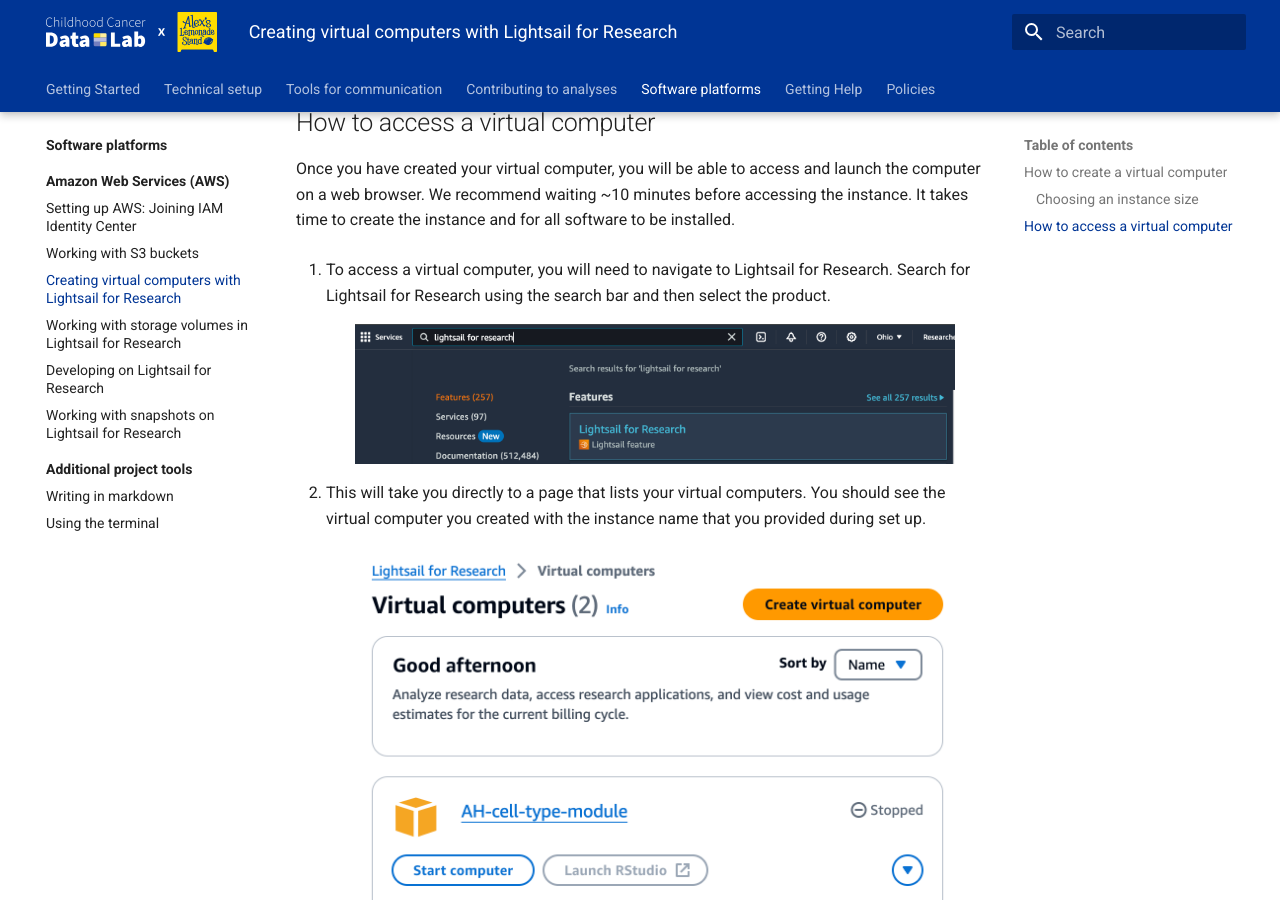
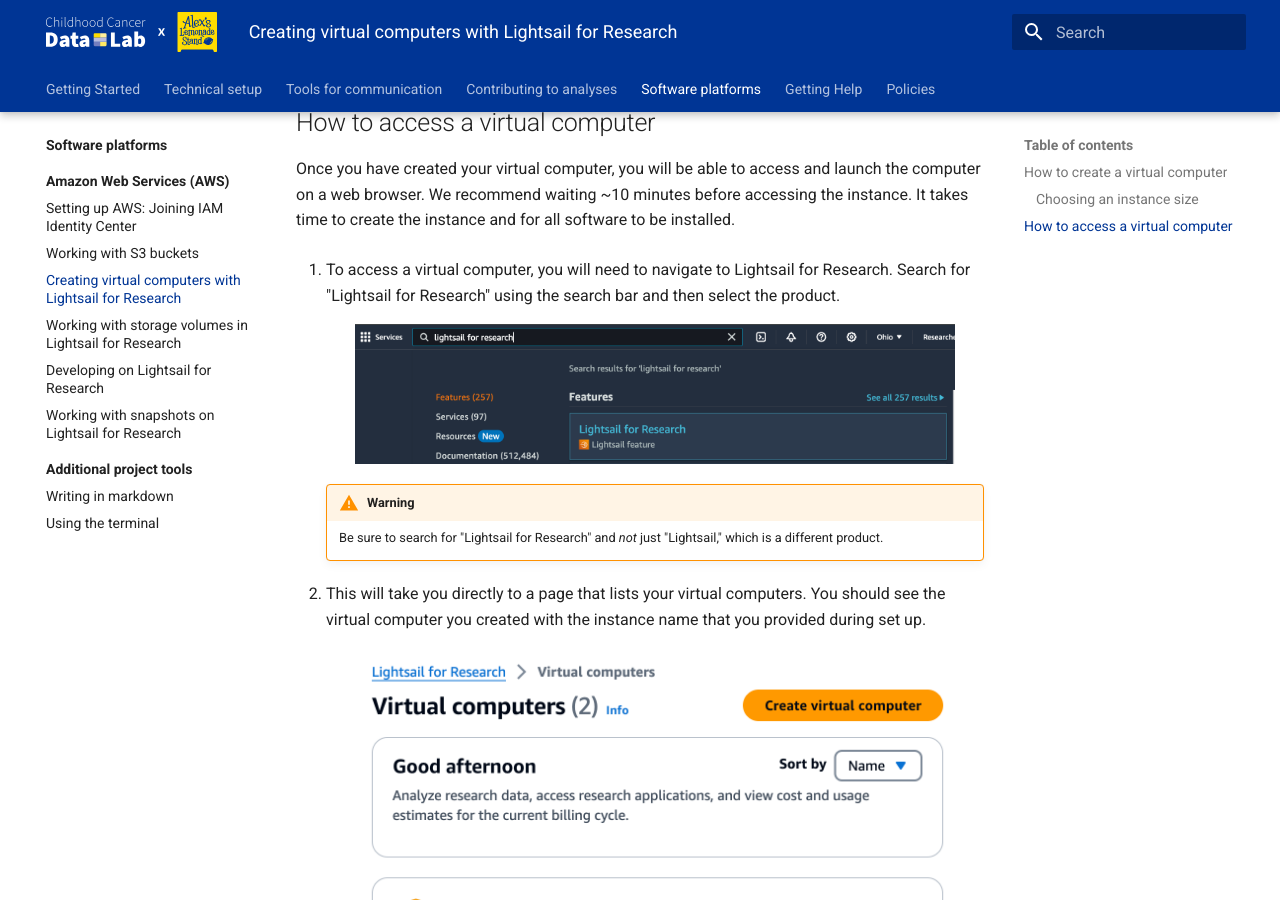
Before and after one commit to AlexsLemonade/OpenScPCA-analysis, an MkDocs documentation site: the page built from docs/software-platforms/aws/creating-vcs.md, in a window 1280 px wide and 900 px high, scrolled down 3950 px. Built offline with MkDocs 1.6.1 and Material for MkDocs 9.7.7, drawn with Linux system fonts in a browser that asks for light colours.

Commit message:
warning: not lightsail

```diff
--- a/docs/software-platforms/aws/creating-vcs.md
+++ b/docs/software-platforms/aws/creating-vcs.md
@@ -110,11 +110,14 @@
 It takes time to create the instance and for all software to be installed.
 
 1. To access a virtual computer, you will need to navigate to Lightsail for Research.
-Search for Lightsail for Research using the search bar and then select the product.
+Search for "Lightsail for Research" using the search bar and then select the product.
 
     <figure markdown="span">
         ![Search for Lightsail](../../img/creating-vcs-6.png){width="600"}
     </figure>
+
+    !!! warning
+        Be sure to search for "Lightsail for Research" and _not_ just "Lightsail," which is a different product.
 
 1. This will take you directly to a page that lists your virtual computers.
 You should see the virtual computer you created with the instance name that you provided during set up.
```
